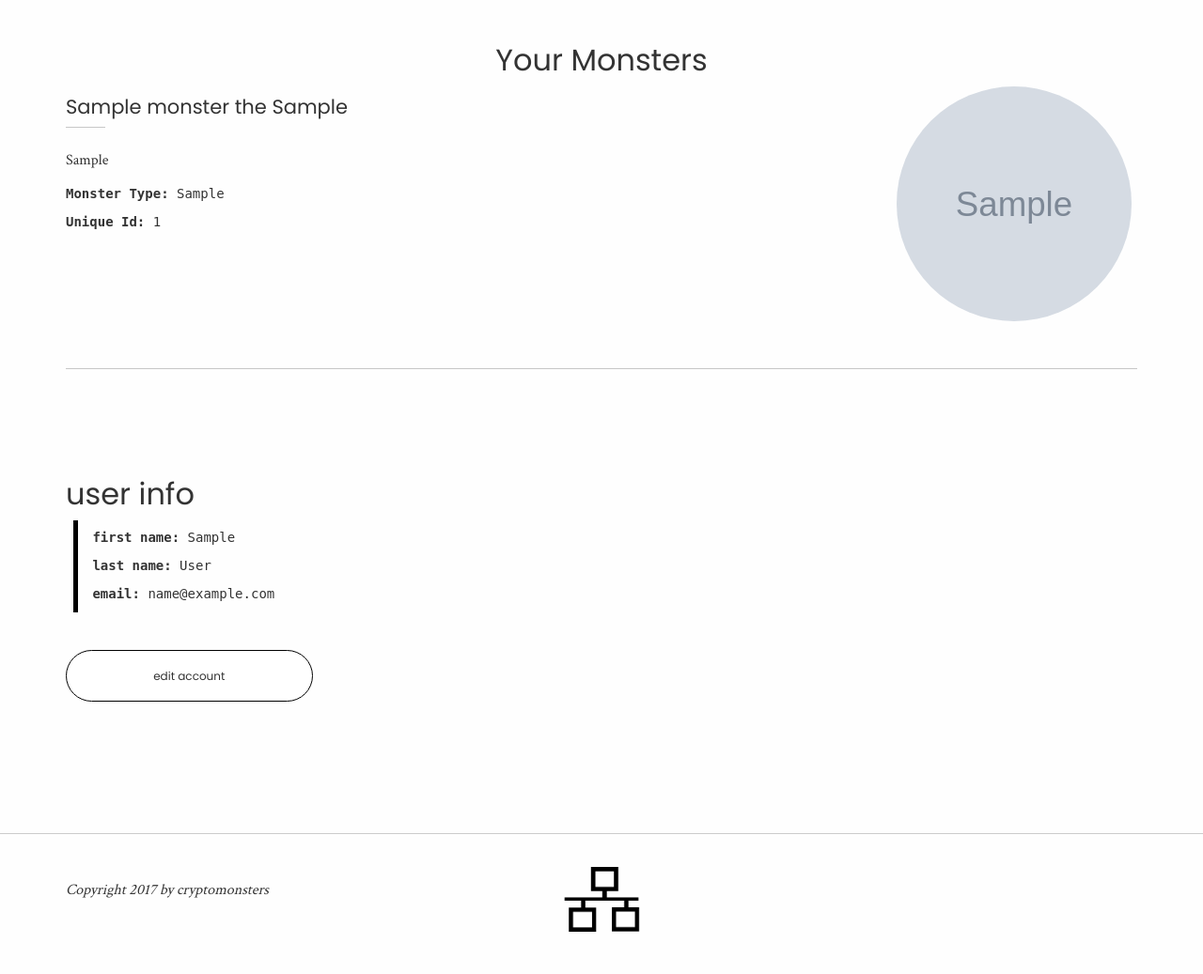
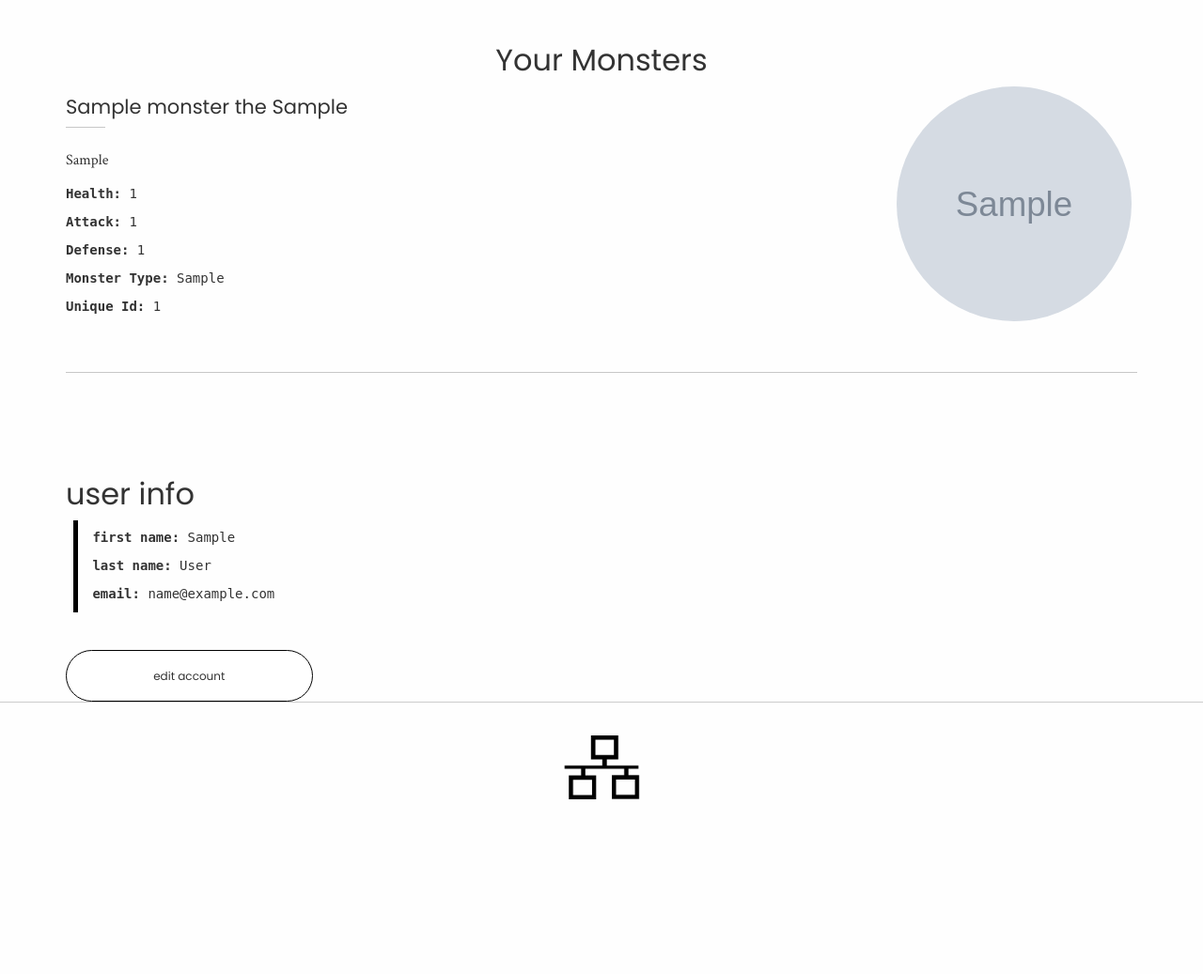
Before and after one commit to kryptokardz/cryptocards, a Django app: page /profile/ in a window 1280 px wide. Shown: the part 189-1226 px from the top of the page at 94% size. After the commit the page ends 1040 px from the top, so only its background shows below. Run offline with Django 3.2, Linux system fonts and the light colour scheme; a user stored in the database is signed in; tables that the repository leaves empty hold one stand-in row (values such as "Sample post"); grey boxes marked "Sample" are stand-in pictures; some libraries are stand-ins or nearby versions.

Commit message:
css overhaul

```diff
--- a/cryptomonsters/cryptomonsters/static/css/monster.css
+++ b/cryptomonsters/cryptomonsters/static/css/monster.css
@@ -23,22 +23,6 @@ form{
         margin: auto;
         text-align: center;
     }
-    .monster{
-
-    }
-}
-
-@media (max-width: 1000px){
-    .monster{
-        float: left;
-        width: 50%;
-        min-width: 250px;
-        margin: auto;
-        text-align: center;
-    }
-    .monster{
-
-    }
 }
 
 @media (max-width: 525px){
@@ -48,9 +32,6 @@ form{
         min-width: 250px;
         margin: auto;
         text-align: center;
-    }
-    .monster{
-
     }
 }
 
@@ -72,4 +53,18 @@ form{
 
 .blockchain{
     margin-left: 10%;
+    overflow: auto;
 }
+.errorlist{
+    font-weight: bolder;
+}
+.monster_icon{
+    width: 20%;
+}
+.scrollable{
+    height: 33em;
+    overflow: auto;
+}
+.the_scrolled{
+    height: fit-content;
+}
--- a/cryptomonsters/cryptomonsters/static/css/style.css
+++ b/cryptomonsters/cryptomonsters/static/css/style.css
@@ -103,7 +103,7 @@ body {
 }
 .head{
     min-height: 100vh;
-    background-image: url('../img/cryptomonster_mascot.png');
+    background-image: url('../img/c_mon9.png');
     position: relative;
     background-position: bottom;
     background-repeat: no-repeat;
--- a/cryptomonsters/cryptomonsters/templates/cryptomonsters/base.html
+++ b/cryptomonsters/cryptomonsters/templates/cryptomonsters/base.html
@@ -17,6 +17,7 @@
     <link rel="stylesheet" type="text/css" href={% static 'css/monster.css' %}>
     <script src="https://code.jquery.com/jquery-3.2.1.min.js" integrity="sha256-hwg4gsxgFZhOsEEamdOYGBf13FyQuiTwlAQgxVSNgt4=" crossorigin="anonymous"></script>
     <script type="text/javascript" src={% static 'js/script.js' %} ></script>
+    <link rel="icon" href="{% static 'img/c_mon2.png' %}">
     <title>Cryptomonsters</title>
 </head>
 <body>
@@ -28,22 +29,10 @@
 
  {% block content %}{% endblock %}
 
-    <section class="social">
-      {# <ul> #}
-        {# <li><a href="#" class="fa fa-pinterest fa-2x" aria-hidden="true"></a></li> #}
-        {# <li><a href="#" class="fa fa-twitter fa-2x" aria-hidden="true"></a></li> #}
-        {# <li><a href="#" class="fa fa-linkedin fa-2x" aria-hidden="true"></a></li> #}
-        {# <li><a href="#" class="fa fa-stumbleupon fa-2x" aria-hidden="true"></a></li>   #}
-      {# </ul> #}
-    </section>
-
-    <section class="footer">
+   <section class="footer">
       <div class="container">
         <div class="row">
           <div class="col-lg-5 col-md-5 col-sm-5 col-xs-5">
-            <div class="footer-p1">
-                    <p class="font-2">Copyright 2017 by cryptomonsters</p>
-            </div>
           </div>
           <div class="col-lg-2 col-md-2 col-sm-2 col-xs-2">
             <img class="img-responsive foot-img" src={% static 'img/cryptomonster_home.png' %}>
--- a/cryptomonsters/cryptomonsters/templates/cryptomonsters/profile.html
+++ b/cryptomonsters/cryptomonsters/templates/cryptomonsters/profile.html
@@ -8,8 +8,8 @@
   <div class="container">
     <h2 class="text-center">{{ user.username }}</h2>
     <hr class="hr-mid">
-    <div style='height: 33em; overflow: auto;'>
-      <section class="Element-heading" style='height: fit-content;'>
+    <div class='scrollable'>
+      <section class="Element-heading the_scrolled">
         <h3 class="text-center">Your Monsters</h3>
 
         {% for monster in user.monsters.all reversed %}
@@ -19,6 +19,9 @@
               <h4>{{ monster.name  }} the {{ monster.monster_type }}</h4>
               <hr class="hr-short">
               <p class="font-2">{{ monster.monster_story }}</p>
+              <p><strong>Health: </strong> {{ monster.health }}</p>
+              <p><strong>Attack: </strong> {{ monster.attack }}</p>
+              <p><strong>Defense: </strong> {{ monster.defense }}</p>
               <p><strong>Monster Type:</strong> {{ monster.monster_type }}</p>
               <p><strong>Unique Id:</strong> {{ monster.unique_id }}</p>
             </div>
--- a/cryptomonsters/cryptomonsters/templates/registration/activation_complete.html
+++ b/cryptomonsters/cryptomonsters/templates/registration/activation_complete.html
@@ -5,13 +5,14 @@
 {% block content %}
   <h2 style='text-align: center;'>Congratulations!!</h2>
 
-  <h3 style='text-align: center;'>Thank you! You are activated! This means you are an active user of this site. Have fun mining monsters!.</h3>
+  <h3 style='text-align: center;'>Thank you! Your account is now active!</h3>
+  <p style='text-align: center;'>This means you can now mine for your very own collection of monsters. Enjoy!.</p>
   <p style='text-align: center;'>Redirecting to homepage...</p>
   <script>
     function redirect(){
        window.location.href = "{% url 'home' %}";
     }
 
-    setTimeout(redirect, 3000);
+    setTimeout(redirect, 5000);
 </script>
 {% endblock %}
--- a/cryptomonsters/cryptomonsters/templates/registration/login.html
+++ b/cryptomonsters/cryptomonsters/templates/registration/login.html
@@ -7,7 +7,8 @@
   <form method="post">
     {% csrf_token %}
     {{ form.as_p }}
-    <input type="submit" class="btn btn-default call-btn-1" value="Login" /><a href="{% url 'password_reset' %}"><p>Forgot password</p></a>
+    <input type="submit" class="btn btn-default call-btn-1" value="Login" style='background-color: rgb(232,232,232);'/>
+    <a href="{% url 'password_reset' %}"><p>Forgot password</p></a>
   </form>
 </div>
 {% endblock %}
--- a/cryptomonsters/cryptomonsters/templates/registration/registration_form.html
+++ b/cryptomonsters/cryptomonsters/templates/registration/registration_form.html
@@ -8,7 +8,7 @@
   <form method="post">
     {% csrf_token %}
     {{ form.as_p }}
-    <input type="submit" value="Register" class="btn btn-default call-btn-1"/>
+    <input type="submit" value="Register" class="btn btn-default call-btn-1" style='background-color: rgb(232,232,232);'/>
   </form>
   </div>
 {% endblock %}
--- a/cryptomonsters/cryptomonsters/views.py
+++ b/cryptomonsters/cryptomonsters/views.py
@@ -1,8 +1,6 @@
-"""Base views for cryptomonsters."""
-from monsters.models import Monster
+"""Base views for Cryptomonsters."""
 from django.contrib.auth.mixins import LoginRequiredMixin
 from django.contrib.auth.models import User
-from django.core.paginator import EmptyPage, PageNotAnInteger, Paginator
 from django.shortcuts import render
 from django.views.generic import DetailView, UpdateView
 
--- a/cryptomonsters/mining/templates/mining/mining.html
+++ b/cryptomonsters/mining/templates/mining/mining.html
@@ -1,6 +1,9 @@
 {% extends 'cryptomonsters/base.html' %}
 
 {% block content %}
+<h1 class='text-center'>Time to mine!</h1>
+<p class='text-center'>Once you give the below button a click you will be rewarded for all your computers hard work with your very own monster!</p>
+<p class='text-center'>Like the one you just got? Why not mine again!</p>
  <div class="wow-btn text-center">
     <a class="btn btn-default wow-button" href="{% url 'mining_new_block' %}">Start Mining</a>
 </div>
--- a/cryptomonsters/monsters/views.py
+++ b/cryptomonsters/monsters/views.py
@@ -2,8 +2,6 @@
 from django.views.generic import ListView
 
 from monsters.models import Monster
-
-from django.core.paginator import EmptyPage, Paginator, PageNotAnInteger
 
 
 class MonstersView(ListView):
@@ -16,4 +14,4 @@ class MonstersView(ListView):
 
     def get_queryset(self):
         """Request users profile."""
-        return Monster.objects.all()
+        return Monster.objects.all().order_by('-unique_id')
```
Also changed, not shown: cryptomonsters/cryptomonsters/templates/cryptomonsters/home.html (+7 -14 lines), cryptomonsters/mining/templates/mining/blockchain.html (+2 -6 lines), cryptomonsters/mining/templates/mining/new_block.html (+4 -7 lines), cryptomonsters/monsters/templates/monsters/all_monsters.html (+6 -9 lines).
